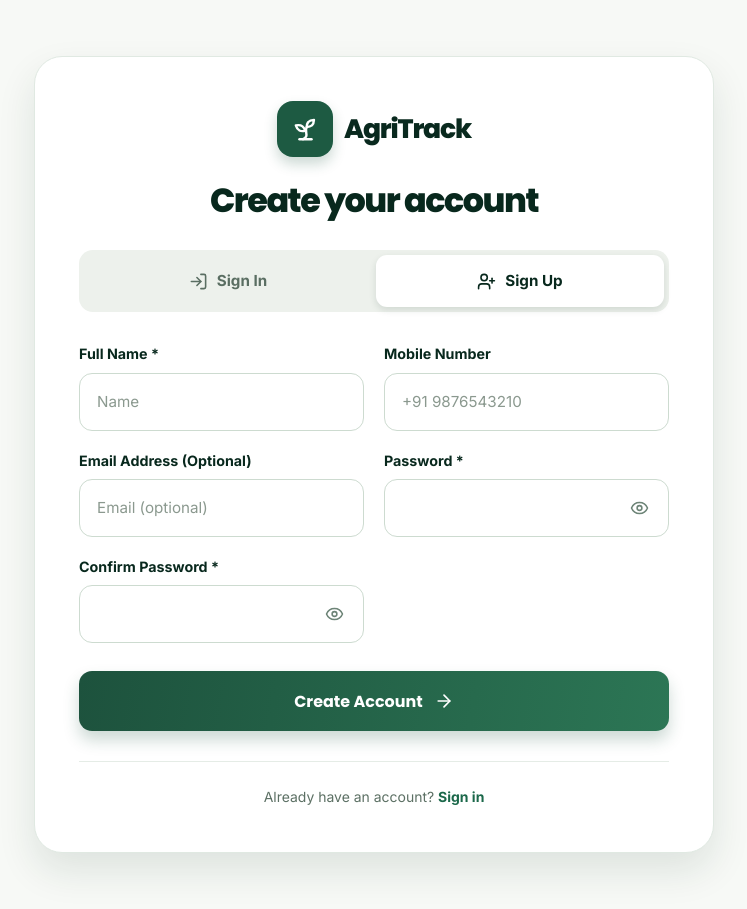
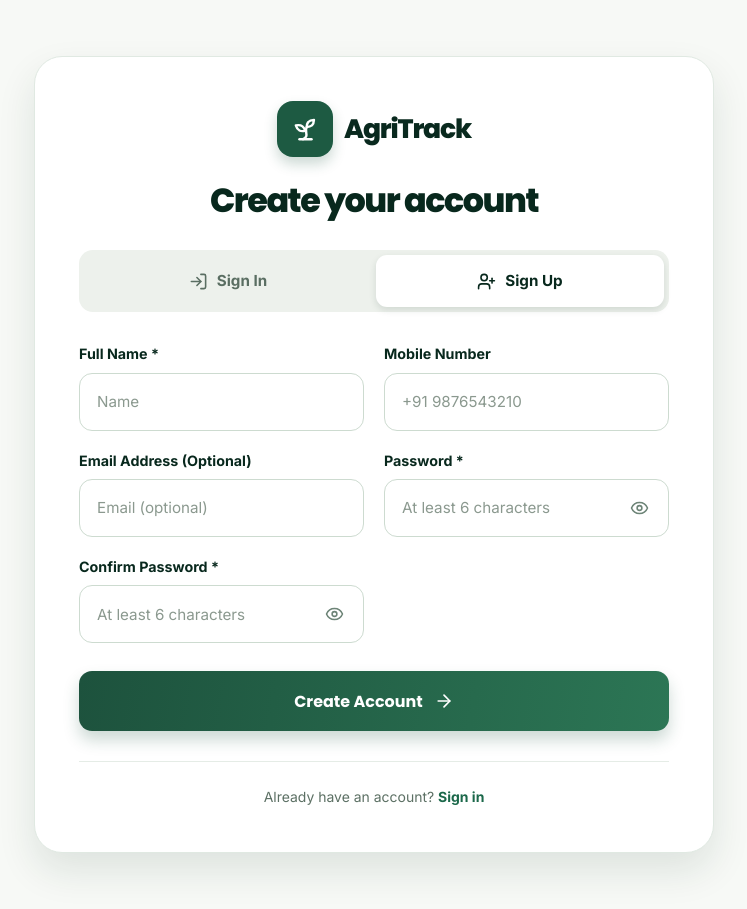
Before and after one commit to Krishnaprasath100/AgriTrack, a Next.js app in the folder frontend/: page /register in a window 1280 px wide. Shown: the whole page, without its empty margins (266-1013 px from the left). Built offline with nearby package versions, Linux system fonts and the light colour scheme.

Commit message:
Add placeholder 'At least 6 characters' to password fields on signup page

```diff
--- a/frontend/src/app/register/page.tsx
+++ b/frontend/src/app/register/page.tsx
@@ -184,6 +184,7 @@ export default function RegisterPage() {
           <Field label="Password *" htmlFor="password">
             <PasswordField
               id="password"
+              placeholder="At least 6 characters"
               value={formData.password}
               shown={showPassword}
               onChange={(value) => update('password', value)}
@@ -194,6 +195,7 @@ export default function RegisterPage() {
           <Field label="Confirm Password *" htmlFor="confirm-password">
             <PasswordField
               id="confirm-password"
+              placeholder="At least 6 characters"
               value={formData.confirmPassword}
               shown={showPassword}
               onChange={(value) => update('confirmPassword', value)}
@@ -239,12 +241,14 @@ function PasswordField({
   shown,
   onChange,
   onToggle,
+  placeholder = 'At least 6 characters',
 }: {
   id: string;
   value: string;
   shown: boolean;
   onChange: (value: string) => void;
   onToggle: () => void;
+  placeholder?: string;
 }) {
   return (
     <div className={styles.inputWrap}>
@@ -256,6 +260,7 @@ function PasswordField({
         autoComplete="new-password"
         value={value}
         onChange={(event) => onChange(event.target.value)}
+        placeholder={placeholder}
         required
       />
       <button
```
